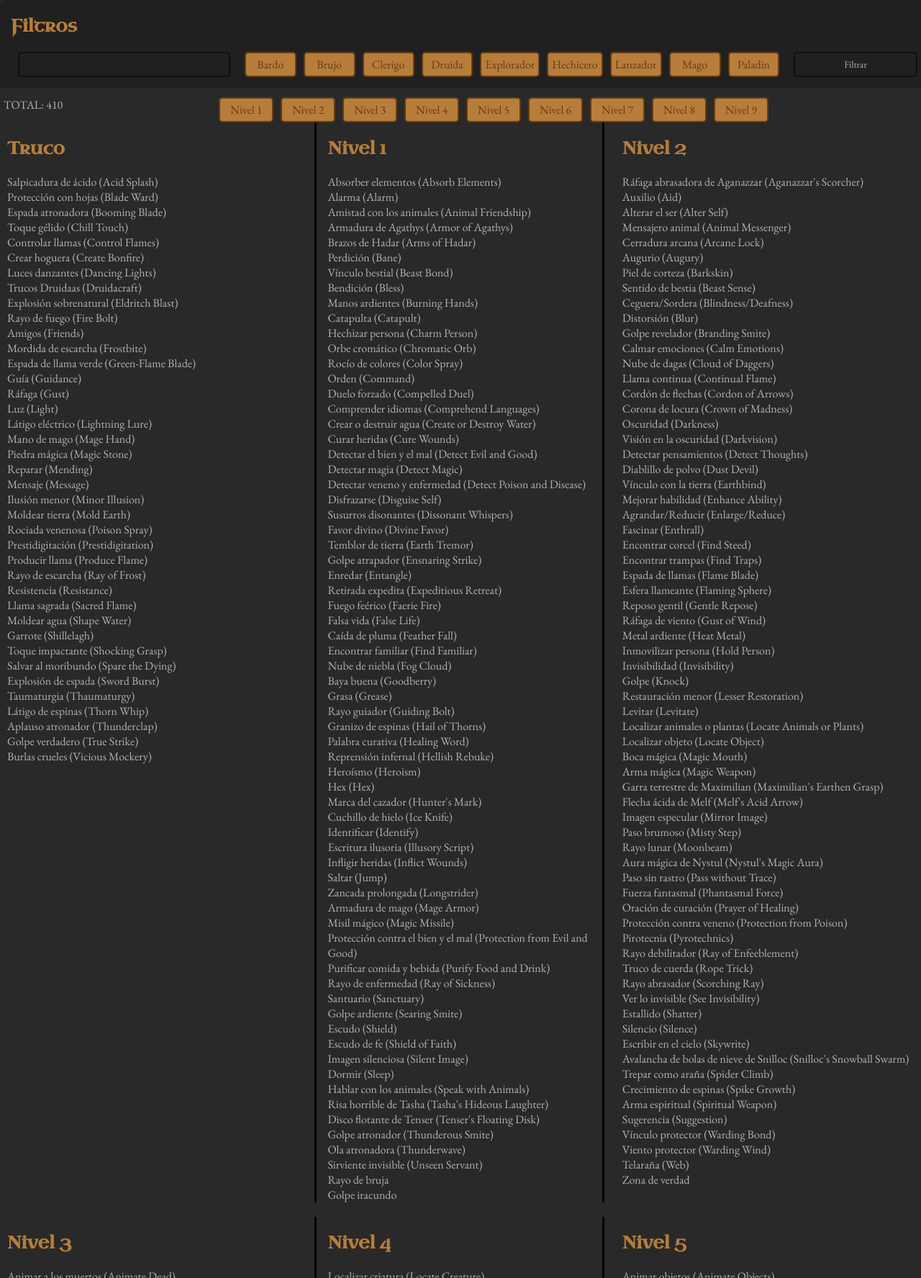
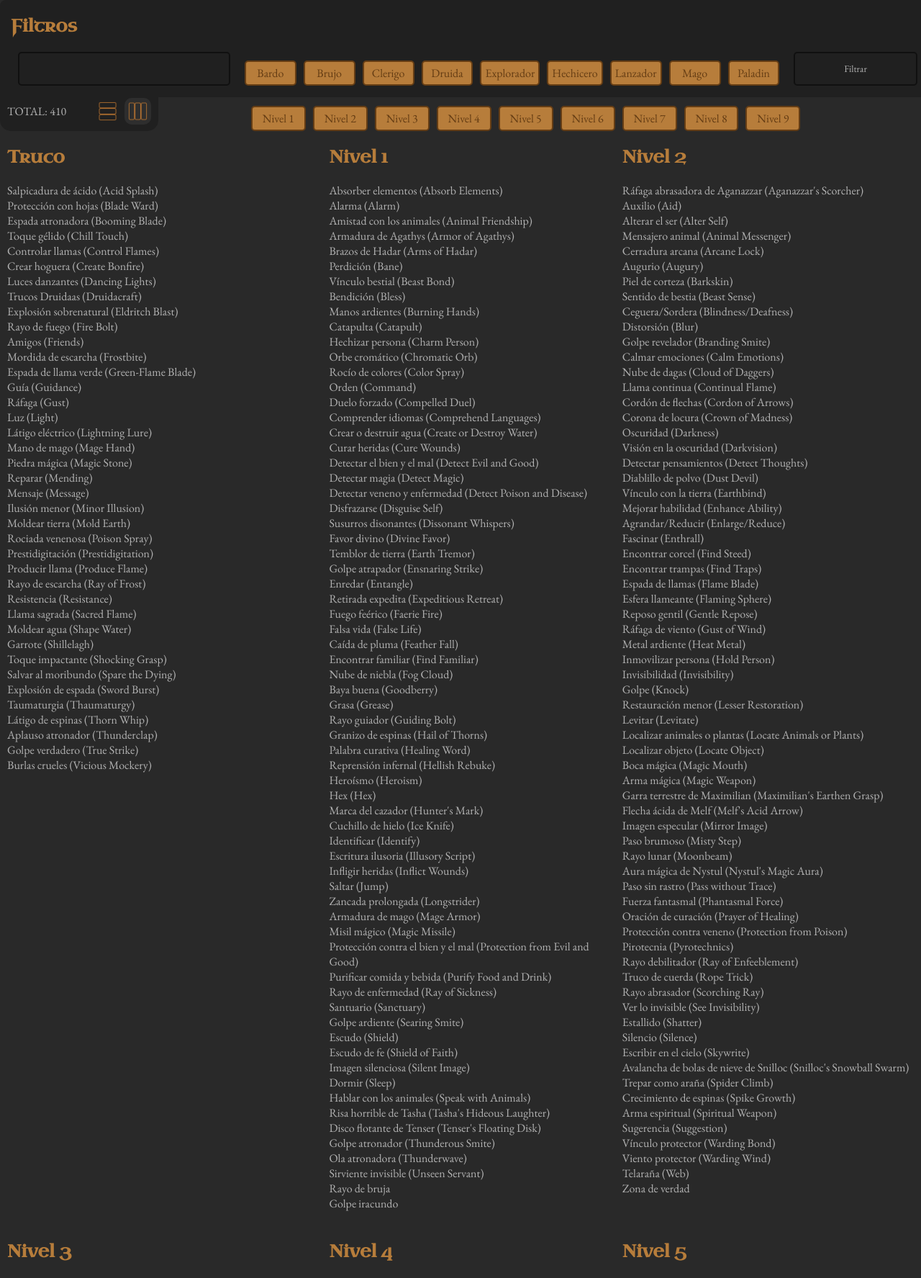
Before and after one commit to Pablohr11/DeepRol, a PHP site: page /sections/allSpells.php in a window 1280 px wide. Shown: the top 1775 px of the page at 72% size. Run offline with PHP 8.4, Linux system fonts and the light colour scheme; data comes from the database, SQL or seed files in the repository.

Commit message:
han cambiado cosas

```diff
--- a/classes/DbConnector.php
+++ b/classes/DbConnector.php
@@ -283,11 +283,13 @@ class DbConector {
     }
 
     public function addSpell($id_char, $id_spell) {
-
         $spellsIds = $this->getSpellsIds($id_char);
         $newSpellList = ($this->addSpellIdToList($id_spell, $spellsIds));
-
-        // echo $spellsIds;
+        $consultaHelper = $this->db->prepare("SELECT * FROM `spellset` where id_char = ".$id_char);
+        $data = $consultaHelper->fetchAll();
+        if (count($data) == 0) {
+            $this->createSpellSheet($id_char);
+        }
 
         $consulta = $this->db->prepare("UPDATE `spellset` SET `spells` = :spellList WHERE `spellset`.`id_char` = :id_char;");
 
@@ -296,12 +298,23 @@ class DbConector {
         $consulta->bindParam(":spellList", $newSpellList, PDO::PARAM_STR);
 
         $results = $consulta->execute();
+
+        return $results;
     }
 
+    public function createSpellSheet($id_char) {
+
+        $consulta = $this->db->prepare("INSERT INTO `spellset` (`id_spellset`, `id_char`, `spells`) VALUES (NULL, :id_char, '');");
+
+        $consulta->bindParam(":id_char", $id_char, PDO::PARAM_STR);
+
+        $results = $consulta->execute();
+
+        return $results;
+    }
 
     public function addSpellIdToList($id_spell, $spellList) {
-        // var_dump($spellList);
-        // echo("'".strval($id_spell)."'");
+
         if (strlen($spellList) == 0) {
             return "'".strval($id_spell)."'";
         } else {
@@ -365,4 +378,16 @@ class DbConector {
             echo $e->getMessage();
         }
     }
+
+    public function getClasses() {
+        try {
+            $consulta = $this->db->prepare("SELECT id, Nombre, short_desc, descr FROM clases");
+
+            $results = $consulta->execute();
+            $data = $consulta->fetchAll();
+            return $data;
+        } catch (PDOException $e) {
+            echo $e->getMessage();
+        }
+    }
 }
--- a/sections/allSpells.php
+++ b/sections/allSpells.php
@@ -107,7 +107,13 @@ array_shift($spellsLevels);
         </form>
     </div>
     <div class="subDiv2">
+        <div id="subDiv3">
             <span class="spell first" id="firstSpell">TOTAL: <?= count($spells) ?></span>
+            <div>
+                <img id="displayList" src="../resources/imgs/icons/list.png" alt="">
+                <img id="displayColumns" class="selectedDisplay" src="../resources/imgs/icons/columns.png" alt="">
+            </div>
+        </div>
         <div class="classesFilterDiv">
             <?php foreach ($spellsLevels as  $spellLevel) { ?>
                 <button onclick="autoScroll('<?=$spellLevel['level']?>')"><?=$spellLevel["level"]?></button>
@@ -116,20 +122,22 @@ array_shift($spellsLevels);
         </div>
     </div>
     <!-- >AKI <!-->
-    <div id="spellListHehe">
+    <div id="spellListHehe" class="displayColumns">
 
-
+    <dl>
     <?php if (isset($currentLevel)) { ?>
         <?php $index = 0;  ?>
-        <dl>
             <dt><h2 id="<?=$currentLevel?>"><?=$currentLevel?></h2></dt>
+            <div class="actualSpellList">
 
             <?php foreach ($spells as $key => $spell) { ?>
                 <?php if($spell["level"] != $currentLevel) {
                     $currentLevel = $spell["level"]; $index++; ?>
+                    </div>
                     </dl>
                     <dl <?php if (($index+2)%3==0) { ?>class="dlConFilete"<?php } ?>>
                         <dt><h2 id="<?=$currentLevel?>"><?=$currentLevel?></h2></dt>
+                        <div class="actualSpellList">
                 <?php } ?>
 
                 <?php if (isset($charId)) { ?>
@@ -142,9 +150,9 @@ array_shift($spellsLevels);
                 <?php } else { ?>
                     <a href="spell.php?id_spell=<?=$spell["id_spell"]?>&prevPath=<?=$prevPathParameters?>" class="spell"><?=$spell["name"]?></a>
                 <?php }  ?>
-            <br>
             <?php } ?>
         <?php } ?>
+        </div>
     </dl>
     </div>
     <button onclick="scrollUp()" id="volverArriba" class="hidden"><?=$arrowUpSvg?></button>
@@ -157,6 +165,29 @@ array_shift($spellsLevels);
             nameFilterInput.removeAttribute('name');
         }
     });
+
+    document.getElementById("displayList").addEventListener('click', function() {
+        if(document.getElementById("spellListHehe").classList.contains("displayColumns")) {
+            document.getElementById("spellListHehe").classList.remove("displayColumns");
+            document.getElementById("spellListHehe").classList.add("displayList");
+        }
+        if(document.getElementById("displayColumns").classList.contains("selectedDisplay")) {
+            document.getElementById("displayColumns").classList.remove("selectedDisplay");
+            document.getElementById("displayList").classList.add("selectedDisplay");
+        }
+    })
+
+    document.getElementById("displayColumns").addEventListener('click', function() {
+        if(document.getElementById("spellListHehe").classList.contains("displayList")) {
+            document.getElementById("spellListHehe").classList.add("displayColumns");
+            document.getElementById("spellListHehe").classList.remove("displayList");
+        }
+        if(document.getElementById("displayList").classList.contains("selectedDisplay")) {
+            document.getElementById("displayColumns").classList.add("selectedDisplay");
+            document.getElementById("displayList").classList.remove("selectedDisplay");
+        }
+    })
+
 
     function autoScroll(idToScrollTo) {
         console.log(document.getElementById(idToScrollTo));
--- a/sections/spell.php
+++ b/sections/spell.php
@@ -54,7 +54,7 @@ if (strpos($prevPath, "--") != -1) {
             <p class="spellInfo spelltitle">Tiempo de casteo</p>
             <p class="spellInfo spelltitle">Concentracion</p>
         </div>
-        <div class="tableDiv">
+        <div class="tableDivBottom ">
             <p class="spellInfo"><?=$spellData["duracion"]?></p>
             <p class="spellInfo"><?=$spellData["rango"]?></p>
             <p class="spellInfo"><?=$spellData["casteo"]?></p>
--- a/styles/allSpells.css
+++ b/styles/allSpells.css
@@ -57,6 +57,7 @@ input[type="radio"] {
     padding: 0 10px;
     margin: auto;
     width: 95%;
+    padding-top: 12px;
 }
 
 .classesFilterDiv label, .classesFilterDiv button {
@@ -170,12 +171,53 @@ input[type="submit"] {
 
 #spellListHehe {
     display: grid;
-    grid-template-columns: 33% 33% 33%;
+    /* grid-template-columns: 33% 33% 33%; */
     column-gap: 5px;
     row-gap: 20px;
 }
 
-.dlConFilete {
-    border-style: hidden solid;
-    padding: 0px 15px;
+.displayColumns {
+    grid-template-columns: 33% 33% 33%;
 }
+
+.displayList {
+    grid-template-columns: 100%;
+}
+
+.displayColumns .dlConFilete {
+    /* border-style: hidden solid; */
+    padding: 0px 20px;
+}
+
+div#subDiv3 {
+    background: #202020;
+    border-bottom-left-radius: 15px;
+    border-bottom-right-radius: 15px;
+    display: grid;
+    align-items: center;
+    padding: 0 5px 8px;
+    grid-template-columns: 60% 40%;
+    max-width: 210px;
+}
+
+#subDiv3 img {
+    width: 27px;
+    padding: 5px;
+}
+
+#subDiv3 div {
+    display: flex;
+    justify-content: space-between;
+    margin-right: 5px;
+}
+
+.selectedDisplay {
+    background-color: #2e2e2e;
+    border-radius: 10px;
+}
+.actualSpellList {
+    display: grid;
+}
+.displayList .actualSpellList {
+    grid-template-columns: 33% 33% 33%;
+}
```
Also changed, not shown: sections/addPersonajes.php (+45 -44 lines), sections/addSpell.php (+5 -2 lines), styles/char.css (+9 -0 lines), styles/form.css (+13 -11 lines), styles/spell.css (+13 -3 lines), resources/imgs/icons/columns.png (added), resources/imgs/icons/columns_black.png (added), resources/imgs/icons/columns_white.png (added), resources/imgs/icons/list.png (added), resources/imgs/icons/list_black.png (added), resources/imgs/icons/list_white.png (added). Lines whose indentation alone changed are shown as unchanged.
